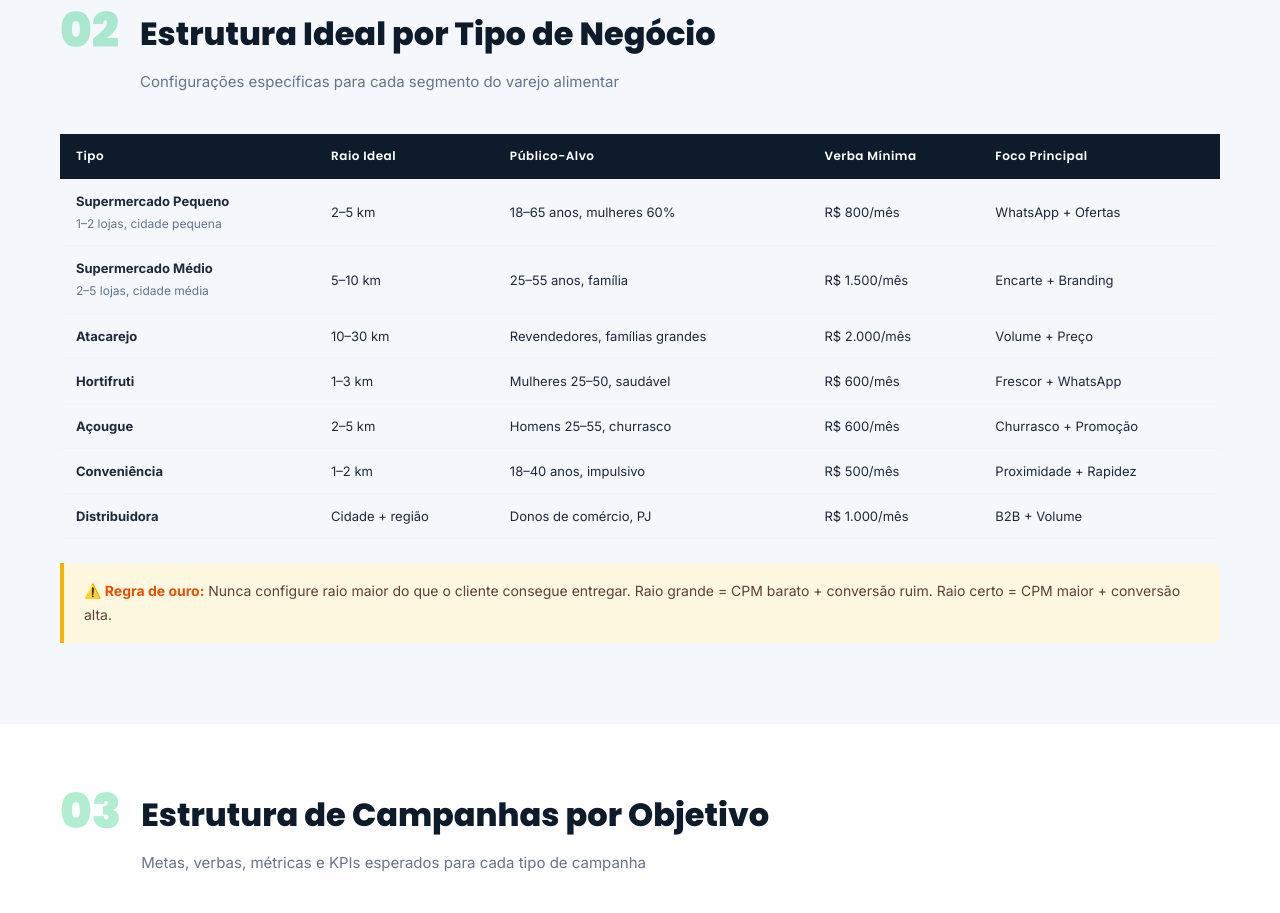
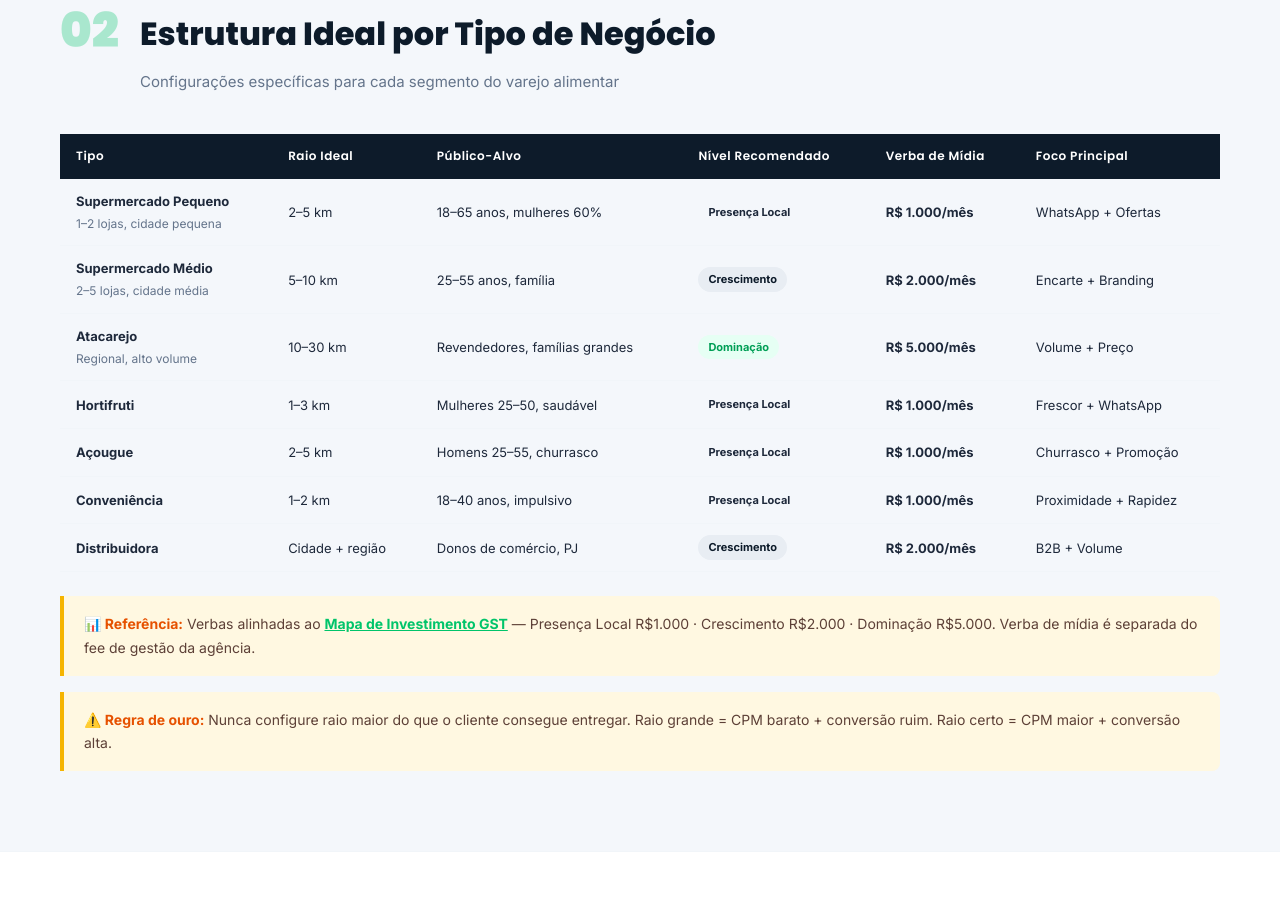
Before and after one commit to Oscar-Cardoso/gst-marketing, a plain HTML site: page public/playbook-meta-ads-supermercados.html in a window 1280 px wide. Shown: the part 2280-3193 px from the top of the page. Drawn offline with Linux system fonts and the light colour scheme.

Commit message:
Módulo 02: alinhar verbas com Mapa de Investimento (3 níveis)

```diff
--- a/public/playbook-meta-ads-supermercados.html
+++ b/public/playbook-meta-ads-supermercados.html
@@ -239,17 +239,62 @@ footer strong{color:var(--green)}
 
   <div class="table-wrap">
     <table>
-      <thead><tr><th>Tipo</th><th>Raio Ideal</th><th>Público-Alvo</th><th>Verba Mínima</th><th>Foco Principal</th></tr></thead>
+      <thead><tr><th>Tipo</th><th>Raio Ideal</th><th>Público-Alvo</th><th>Nível Recomendado</th><th>Verba de Mídia</th><th>Foco Principal</th></tr></thead>
       <tbody>
-        <tr><td><strong>Supermercado Pequeno</strong><br><span style="font-size:12px;color:#64748b">1–2 lojas, cidade pequena</span></td><td>2–5 km</td><td>18–65 anos, mulheres 60%</td><td>R$ 800/mês</td><td>WhatsApp + Ofertas</td></tr>
-        <tr><td><strong>Supermercado Médio</strong><br><span style="font-size:12px;color:#64748b">2–5 lojas, cidade média</span></td><td>5–10 km</td><td>25–55 anos, família</td><td>R$ 1.500/mês</td><td>Encarte + Branding</td></tr>
-        <tr><td><strong>Atacarejo</strong></td><td>10–30 km</td><td>Revendedores, famílias grandes</td><td>R$ 2.000/mês</td><td>Volume + Preço</td></tr>
-        <tr><td><strong>Hortifruti</strong></td><td>1–3 km</td><td>Mulheres 25–50, saudável</td><td>R$ 600/mês</td><td>Frescor + WhatsApp</td></tr>
-        <tr><td><strong>Açougue</strong></td><td>2–5 km</td><td>Homens 25–55, churrasco</td><td>R$ 600/mês</td><td>Churrasco + Promoção</td></tr>
-        <tr><td><strong>Conveniência</strong></td><td>1–2 km</td><td>18–40 anos, impulsivo</td><td>R$ 500/mês</td><td>Proximidade + Rapidez</td></tr>
-        <tr><td><strong>Distribuidora</strong></td><td>Cidade + região</td><td>Donos de comércio, PJ</td><td>R$ 1.000/mês</td><td>B2B + Volume</td></tr>
+        <tr>
+          <td><strong>Supermercado Pequeno</strong><br><span style="font-size:12px;color:#64748b">1–2 lojas, cidade pequena</span></td>
+          <td>2–5 km</td><td>18–65 anos, mulheres 60%</td>
+          <td><span class="badge badge-blue">Presença Local</span></td>
+          <td><strong>R$ 1.000/mês</strong></td>
+          <td>WhatsApp + Ofertas</td>
+        </tr>
+        <tr>
+          <td><strong>Supermercado Médio</strong><br><span style="font-size:12px;color:#64748b">2–5 lojas, cidade média</span></td>
+          <td>5–10 km</td><td>25–55 anos, família</td>
+          <td><span class="badge badge-navy">Crescimento</span></td>
+          <td><strong>R$ 2.000/mês</strong></td>
+          <td>Encarte + Branding</td>
+        </tr>
+        <tr>
+          <td><strong>Atacarejo</strong><br><span style="font-size:12px;color:#64748b">Regional, alto volume</span></td>
+          <td>10–30 km</td><td>Revendedores, famílias grandes</td>
+          <td><span class="badge badge-green">Dominação</span></td>
+          <td><strong>R$ 5.000/mês</strong></td>
+          <td>Volume + Preço</td>
+        </tr>
+        <tr>
+          <td><strong>Hortifruti</strong></td>
+          <td>1–3 km</td><td>Mulheres 25–50, saudável</td>
+          <td><span class="badge badge-blue">Presença Local</span></td>
+          <td><strong>R$ 1.000/mês</strong></td>
+          <td>Frescor + WhatsApp</td>
+        </tr>
+        <tr>
+          <td><strong>Açougue</strong></td>
+          <td>2–5 km</td><td>Homens 25–55, churrasco</td>
+          <td><span class="badge badge-blue">Presença Local</span></td>
+          <td><strong>R$ 1.000/mês</strong></td>
+          <td>Churrasco + Promoção</td>
+        </tr>
+        <tr>
+          <td><strong>Conveniência</strong></td>
+          <td>1–2 km</td><td>18–40 anos, impulsivo</td>
+          <td><span class="badge badge-blue">Presença Local</span></td>
+          <td><strong>R$ 1.000/mês</strong></td>
+          <td>Proximidade + Rapidez</td>
+        </tr>
+        <tr>
+          <td><strong>Distribuidora</strong></td>
+          <td>Cidade + região</td><td>Donos de comércio, PJ</td>
+          <td><span class="badge badge-navy">Crescimento</span></td>
+          <td><strong>R$ 2.000/mês</strong></td>
+          <td>B2B + Volume</td>
+        </tr>
       </tbody>
     </table>
+  </div>
+  <div class="alerta" style="margin-top:16px">
+    <strong>📊 Referência:</strong> Verbas alinhadas ao <a href="/playbook-mapa-investimento-meta-ads" style="color:#00c46a;font-weight:700">Mapa de Investimento GST</a> — Presença Local R$1.000 · Crescimento R$2.000 · Dominação R$5.000. Verba de mídia é separada do fee de gestão da agência.
   </div>
 
   <div class="alerta">
```
